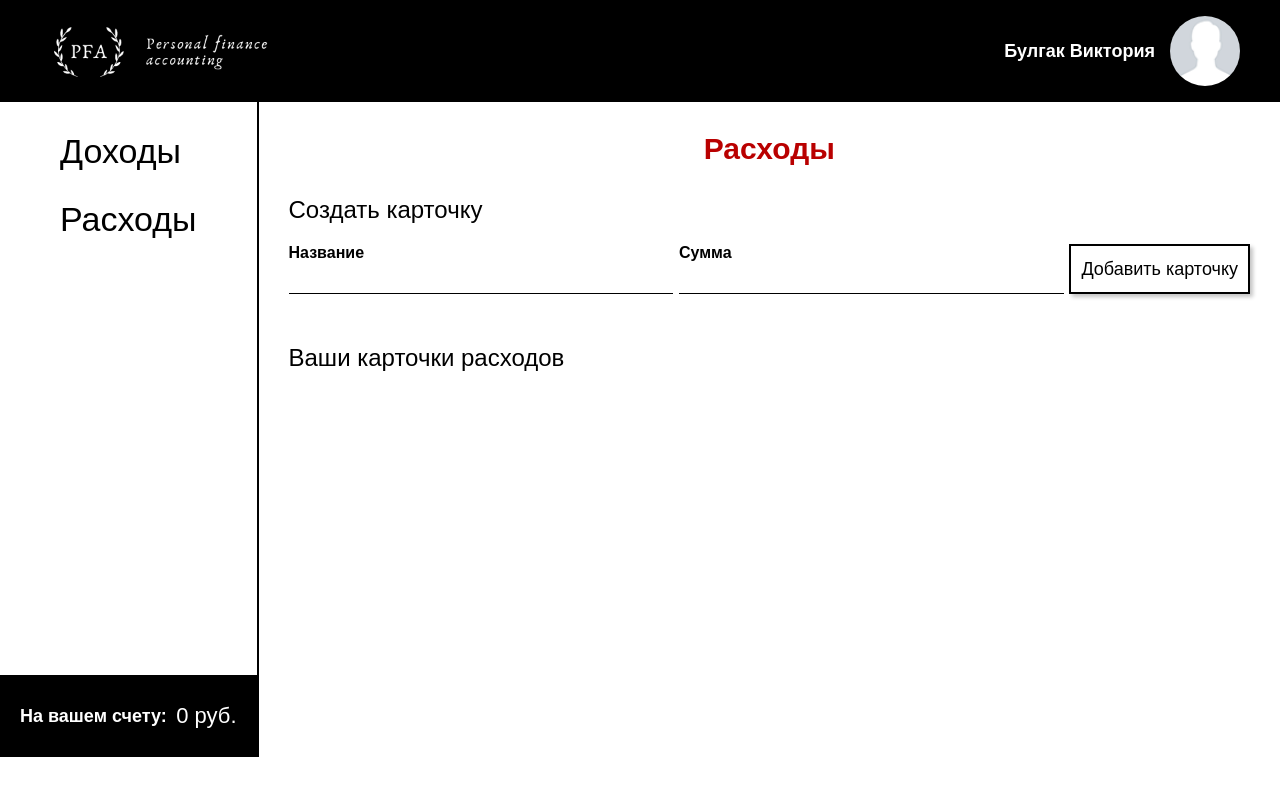
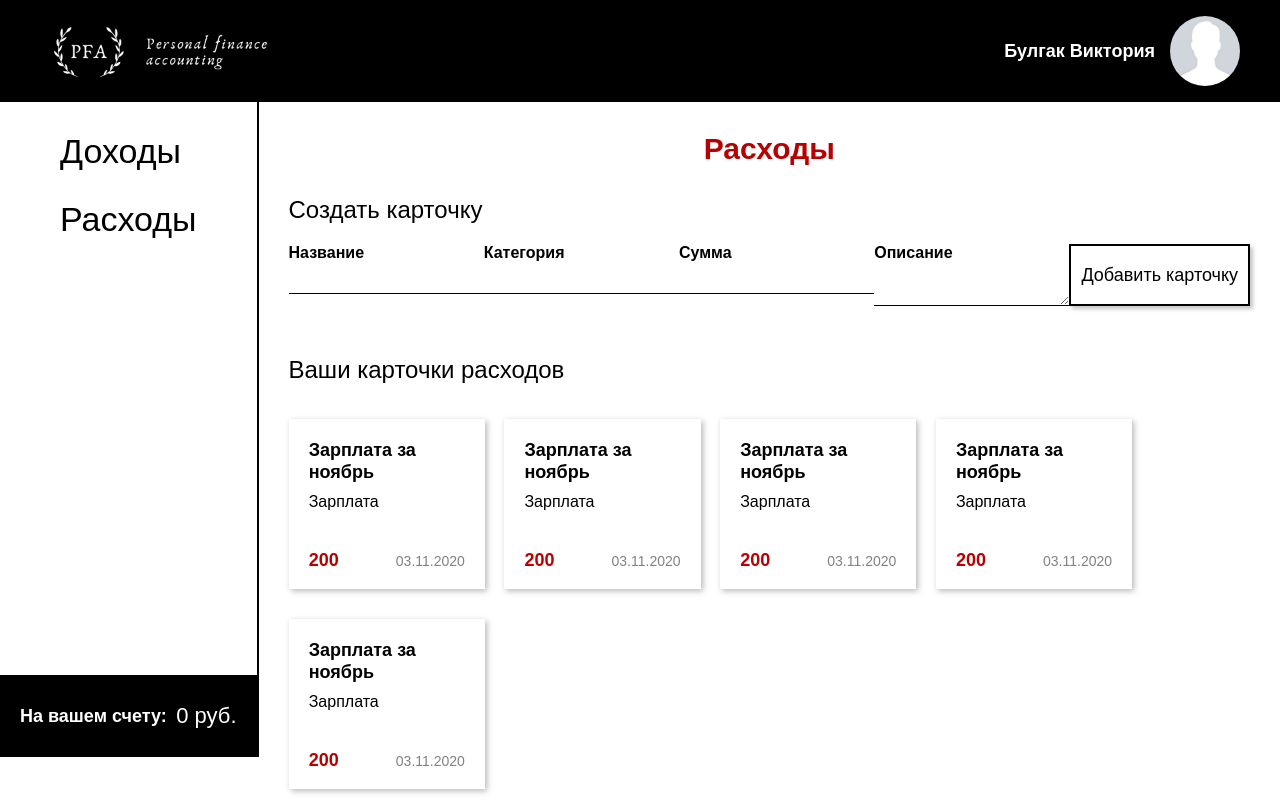
Before and after one commit to BulgakViktoriya14/-Personal-finance-accounting, a React (Create React App) app: page /expenses in a window 1280 px wide. Built offline with nearby package versions, Linux system fonts and the light colour scheme.

Commit message:
update project

```diff
--- /dev/null
+++ b/src/actions/actionCardsIncome.js
@@ -0,0 +1,6 @@
+export default function setCardsIncomeAction(cardsIncome) {
+    return {
+        type: "SET_CARDS_INCOME",
+        payload: cardsIncome
+    }
+}
--- a/src/components/card/Cards.js
+++ b/src/components/card/Cards.js
@@ -2,9 +2,11 @@ import React from 'react';
 import {connect} from 'react-redux';
 
 class Cards extends React.Component {
-    state = {
-        listCards: this.props.cardsIncome.forEach((item) =>
-            <article className="card">
+    constructor(props) {
+        super(props);
+        this.state = {
+            listCards: this.props.cardsIncome.map((item) =>
+                <article key={item.id} className="card">
                     <h3 className="cart__title">{item.name}</h3>
                     <h4 className="card__category">{item.category}</h4>
                     <p className="card__bottom">
@@ -13,7 +15,22 @@ class Cards extends React.Component {
                     </p>
                 </article>
             )
-    };
+        }
+    }
+    componentWillReceiveProps(nextProps) {
+        this.setState({
+            listCards: nextProps.cardsIncome.map((item) =>
+                <article key={item.id} className="card">
+                    <h3 className="cart__title">{item.name}</h3>
+                    <h4 className="card__category">{item.category}</h4>
+                    <p className="card__bottom">
+                        <span className="card__sum">{item.sum}</span>
+                        <span className="card__date">{item.date}</span>
+                    </p>
+                </article>
+            )
+        })
+    }
 	render() {
 		return (
             <div className="container cards">{this.state.listCards}</div>
--- a/src/components/card/CreationCard.js
+++ b/src/components/card/CreationCard.js
@@ -7,9 +7,32 @@ class CreationCard extends React.Component {
 		this.createCard = this.createCard.bind(this);
 		this.checkFields = this.checkFields.bind(this);
 	}
+	getDate() {
+		let now = new Date();
+		let dd = now.getDate();
+		let mm = now.getMonth() + 1;
+		let yy = now.getFullYear();
 
+		if (dd < 10) dd = '0' + dd;
+		if (mm < 10) mm = '0' + mm;
+	  	if (yy < 10) yy = '0' + yy;
+
+		return dd + '.' + mm + '.' + yy;
+	}
 	createCard() {
-		console.log("create");
+		let sum = document.querySelector("#sum").value;
+		let category = document.querySelector("#category").value;
+		let name = document.querySelector("#name").value;
+		let description = document.querySelector("#description").value;
+		let date = this.getDate();
+		return  {
+			id: "card",
+			name: name,
+			sum: sum,
+			category: category,
+			date: date,
+			description: description
+		}
 	}
 	checkFields() {
 		if(this.props.type === "expenses" && Number(document.querySelector("#sum").value) >= Number(this.props.sum)) {
@@ -22,8 +45,8 @@ class CreationCard extends React.Component {
 	addCart() {
 		if(!this.checkFields()) return;
 		if(this.props.type === "income") {
-			this.createCard();
-			return this.props.setSum(Number(this.props.sum) + Number(document.querySelector("#sum").value));
+			//return this.props.setSum(Number(this.props.sum) + Number(document.querySelector("#sum").value));
+			return this.props.setCards(this.createCard());
 		} else {
 			this.createCard();
 			return this.props.setSum(Number(this.props.sum) - Number(document.querySelector("#sum").value));
@@ -39,9 +62,17 @@ class CreationCard extends React.Component {
     					<label htmlFor="name" className="label">Название</label>
     					<input type="text" id="name" className="input"/>
     				</fieldset>
+					<fieldset className="fieldset">
+    					<label htmlFor="category" className="label">Категория</label>
+    					<input type="text" id="category" className="input"/>
+    				</fieldset>
     				<fieldset className="fieldset">
     					<label htmlFor="sum" className="label">Сумма</label>
     					<input type="number" id="sum" className="input"/>
+    				</fieldset>
+					<fieldset className="fieldset">
+    					<label htmlFor="description" className="label">Описание</label>
+    					<textarea type="number" id="description" className="input"></textarea>
     				</fieldset>
     				<input type="button" className="button-add-card" value="Добавить карточку" onClick={this.addCart}/>
 				</form>
--- a/src/components/content/Income.js
+++ b/src/components/content/Income.js
@@ -2,6 +2,7 @@ import React from 'react';
 import CreationCard from './../card/CreationCard.js';
 import {connect} from 'react-redux';
 import setSumAction from '../../actions/actionSum.js';
+import setCardsIncomeAction from '../../actions/actionCardsIncome.js';
 import Cards from '../card/Cards.js';
 
 class Income extends React.Component {
@@ -9,7 +10,7 @@ class Income extends React.Component {
 		return (
 			<div className="wrapper">
 				<h1 className="title">Доходы</h1>
-				<CreationCard  type="income" sum={this.props.sum} setSum={this.props.setSumFunction}/>
+				<CreationCard  type="income" sum={this.props.sum} setSum={this.props.setSumFunction} setCards={this.props.setCardsIncomeFunction}/>
 				<h2 className="subtitle">Ваши карточки доходов</h2>
 				<Cards/>
 			</div>
@@ -27,6 +28,9 @@ function mapDispatchToProps(dispatch) {
 	return {
 		setSumFunction: sum => {
 			dispatch(setSumAction(sum))
+		},
+		setCardsIncomeFunction: cardsIncome => {
+			dispatch(setCardsIncomeAction(cardsIncome))
 		}
 	}
 }
--- a/src/reducers/info.js
+++ b/src/reducers/info.js
@@ -2,11 +2,11 @@ const initialState = {
     user: "Булгак Виктория",
     sum: 0,
     cardsIncome: [
-        {name: "Зарплата за ноябрь", sum: 200, category: "Зарплата", date: "03.11.2020", descriptio: "Моя зарпата за ноябрь"},
-        {name: "Зарплата за ноябрь", sum: 200, category: "Зарплата", date: "03.11.2020", descriptio: "Моя зарпата за ноябрь"},
-        {name: "Зарплата за ноябрь", sum: 200, category: "Зарплата", date: "03.11.2020", descriptio: "Моя зарпата за ноябрь"},
-        {name: "Зарплата за ноябрь", sum: 200, category: "Зарплата", date: "03.11.2020", descriptio: "Моя зарпата за ноябрь"},
-        {name: "Зарплата за ноябрь", sum: 200, category: "Зарплата", date: "03.11.2020", descriptio: "Моя зарпата за ноябрь"}
+        {id: "card1",name: "Зарплата за ноябрь", sum: 200, category: "Зарплата", date: "03.11.2020", description: "Моя зарпата за ноябрь"},
+        {id: "card2",name: "Зарплата за ноябрь", sum: 200, category: "Зарплата", date: "03.11.2020", description: "Моя зарпата за ноябрь"},
+        {id: "card3",name: "Зарплата за ноябрь", sum: 200, category: "Зарплата", date: "03.11.2020", description: "Моя зарпата за ноябрь"},
+        {id: "card4",name: "Зарплата за ноябрь", sum: 200, category: "Зарплата", date: "03.11.2020", description: "Моя зарпата за ноябрь"},
+        {id: "card5",name: "Зарплата за ноябрь", sum: 200, category: "Зарплата", date: "03.11.2020", description: "Моя зарпата за ноябрь"}
     ]
 }
 
@@ -14,6 +14,8 @@ export default function userInfo(state = initialState, action) {
     switch (action.type) {
         case  "SET_SUM":
             return {...state, sum: action.payload};
+        case  "SET_CARDS_INCOME":
+            return {...state, cardsIncome: action.payload};
         default:
             return state;
     }
--- a/src/style/style.css
+++ b/src/style/style.css
@@ -153,7 +153,7 @@ a {
     display: flex;
     flex-direction: column;
     padding: 0;
-    flex-basis: 40%;
+    flex-basis: 25%;
     margin: 0;
 }
 .label {
```
Also changed, not shown: src/style/popup-gorilla.html (added, +50 -0 lines). Lines whose indentation alone changed are shown as unchanged.
